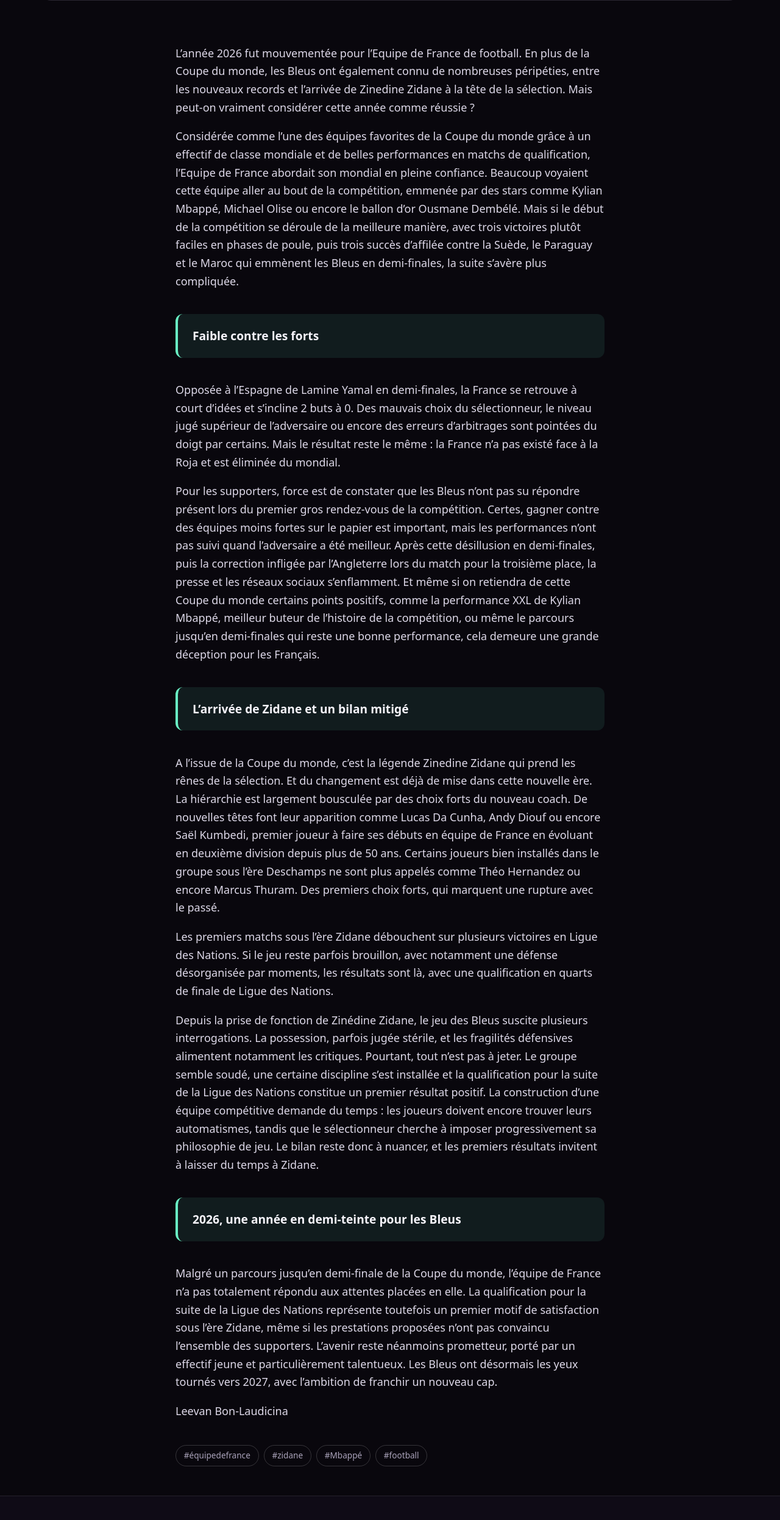
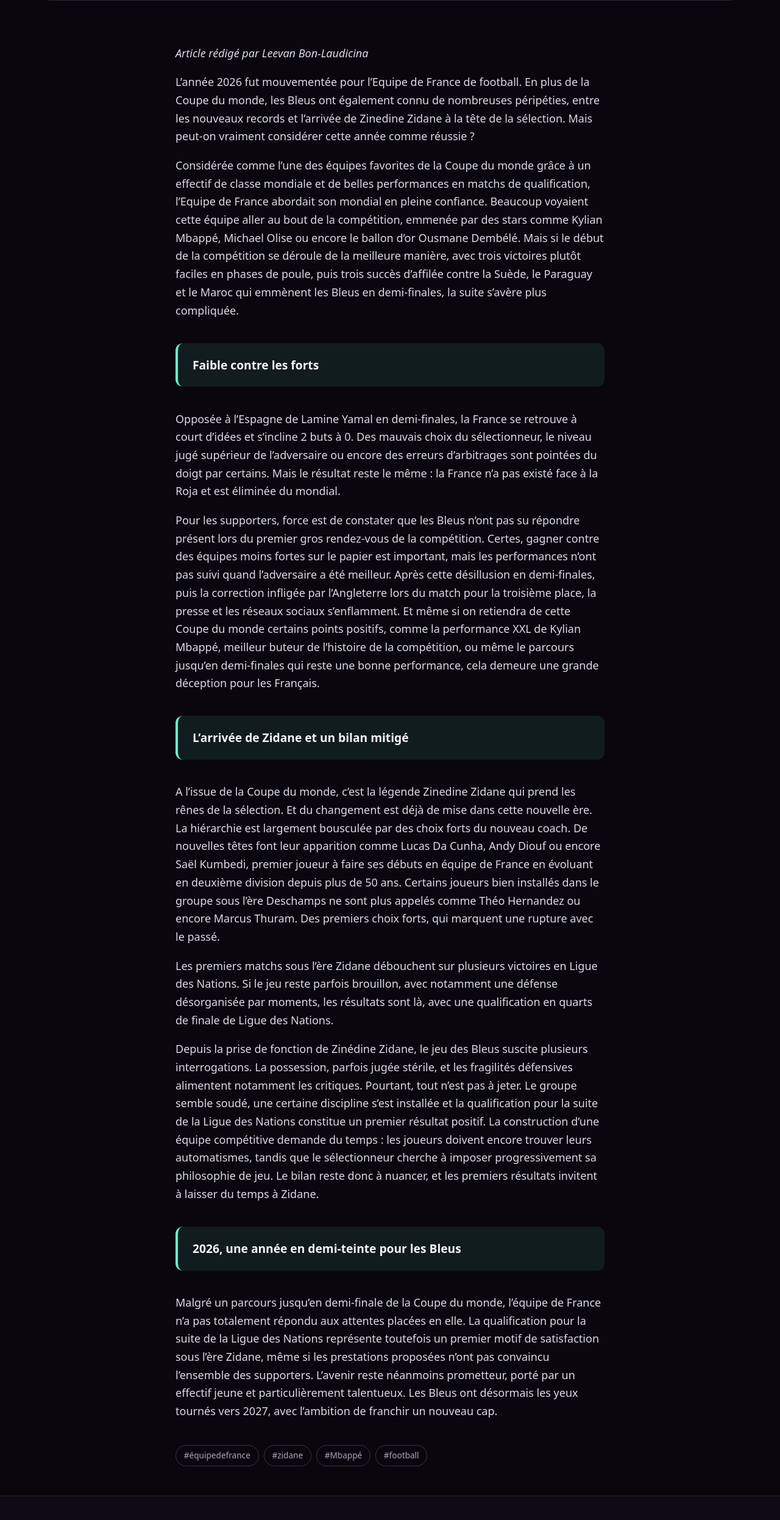
Before and after one commit to Kaloomc/Leo-Paul, an Astro site: page /blog/2026-11-18-equipe-de-france-un-bilan-mitige-pour-2026 in a window 1280 px wide. Shown: the part 1346-3839 px from the top of the page at 61% size. Built offline with nearby package versions, Linux system fonts and the light colour scheme; Astro itself is replaced by a stand-in of ours.

Commit message:
Mise à jour de Article « 2026-11-18-equipe-de-france-un-bilan-mitige-pour-2026 »

```diff
--- a/src/content/blog/2026-11-18-equipe-de-france-un-bilan-mitige-pour-2026.md
+++ b/src/content/blog/2026-11-18-equipe-de-france-un-bilan-mitige-pour-2026.md
@@ -15,6 +15,8 @@ tags:
 featured: true
 draft: false
 ---
+*Article rédigé par Leevan Bon-Laudicina*
+
 L’année 2026 fut mouvementée pour l'Equipe de France de football. En plus de la Coupe du monde, les Bleus ont également connu de nombreuses péripéties, entre les nouveaux records et l'arrivée de Zinedine Zidane à la tête de la sélection. Mais peut-on vraiment considérer cette année comme réussie ?
 
 Considérée comme l'une des équipes favorites de la Coupe du monde grâce à un effectif de classe mondiale et de belles performances en matchs de qualification, l'Equipe de France abordait son mondial en pleine confiance. Beaucoup voyaient cette équipe aller au bout de la compétition, emmenée par des stars comme Kylian Mbappé, Michael Olise ou encore le ballon d'or Ousmane Dembélé. Mais si le début de la compétition se déroule de la meilleure manière, avec trois victoires plutôt faciles en phases de poule, puis trois succès d'affilée contre la Suède, le Paraguay et le Maroc qui emmènent les Bleus en demi-finales, la suite s'avère plus compliquée.
@@ -36,5 +38,3 @@ Depuis la prise de fonction de Zinédine Zidane, le jeu des Bleus suscite plusie
 > **2026, une année en demi-teinte pour les Bleus**
 
 Malgré un parcours jusqu'en demi-finale de la Coupe du monde, l'équipe de France n'a pas totalement répondu aux attentes placées en elle. La qualification pour la suite de la Ligue des Nations représente toutefois un premier motif de satisfaction sous l'ère Zidane, même si les prestations proposées n'ont pas convaincu l'ensemble des supporters. L'avenir reste néanmoins prometteur, porté par un effectif jeune et particulièrement talentueux. Les Bleus ont désormais les yeux tournés vers 2027, avec l'ambition de franchir un nouveau cap.
-
-Leevan Bon-Laudicina
```
